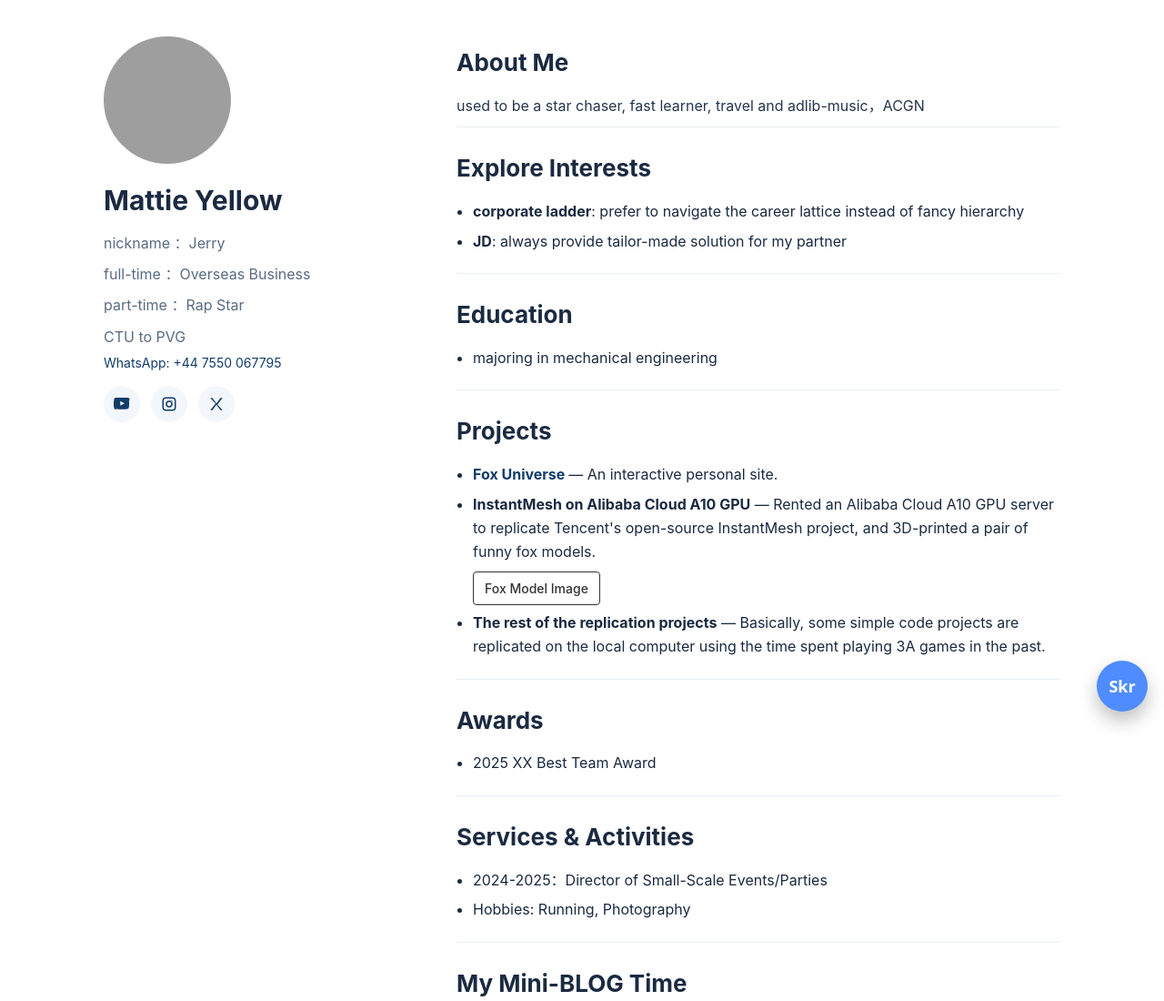
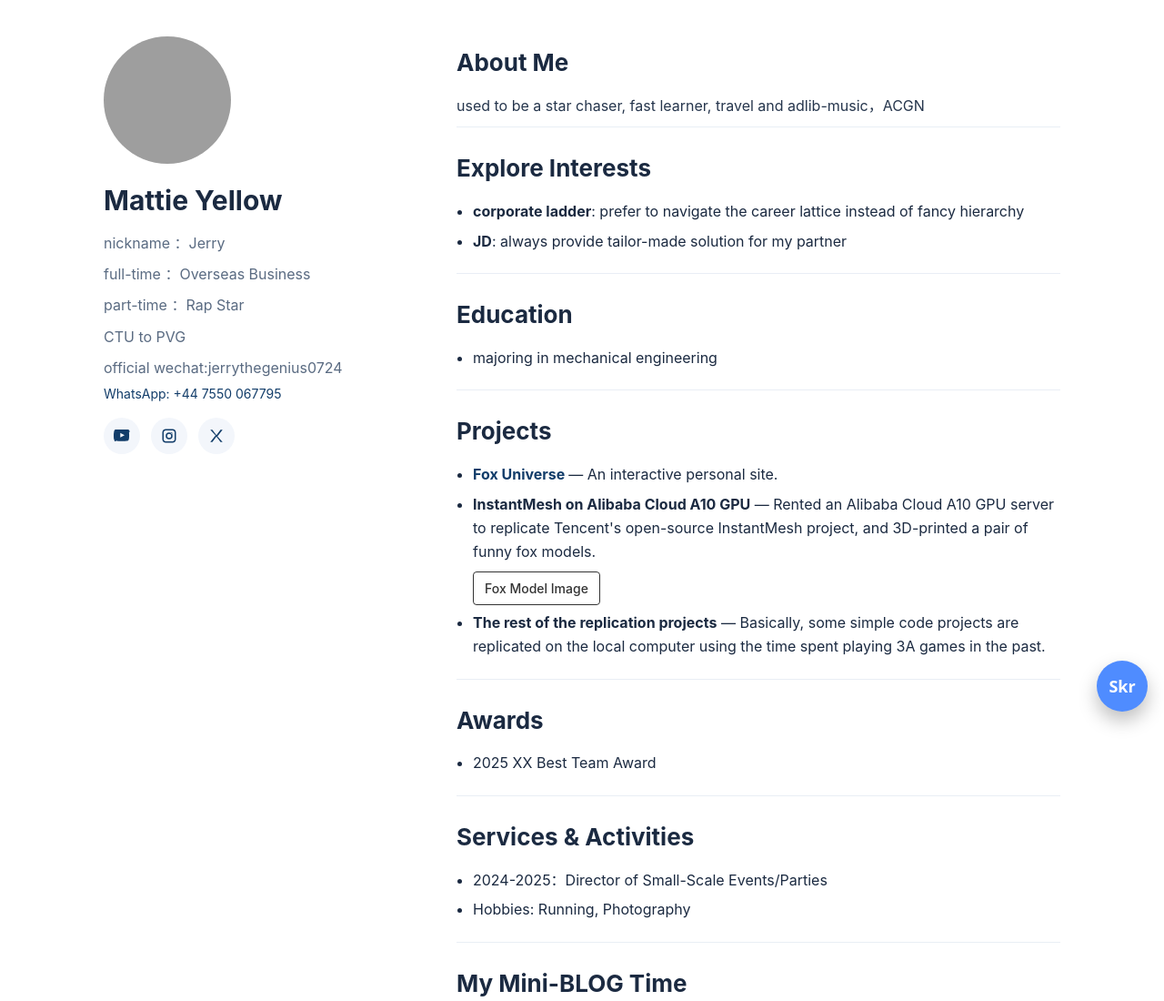
Before and after one commit to mattielikemetoooooo/resume, a plain HTML site: page index.html in a window 1280 px wide. Shown: the top 1100 px of the page at 91% size. Drawn offline with Linux system fonts and the light colour scheme; no server answers; grey boxes are pictures that could not be loaded.

Commit message:
Update index.html

```diff
--- a/index.html
+++ b/index.html
@@ -103,6 +103,7 @@
       <div class="subtitle">full-time ：Overseas Business</div>
       <div class="subtitle">part-time ：Rap Star</div>
       <div class="subtitle">CTU to PVG</div>
+      <div class="subtitle">official wechat:jerrythegenius0724</div>
       <div class="email"><a href="WhatsApp: +44 7550 067795">WhatsApp: +44 7550 067795</a></div>
 
       <div class="icons" aria-label="social links">
```
